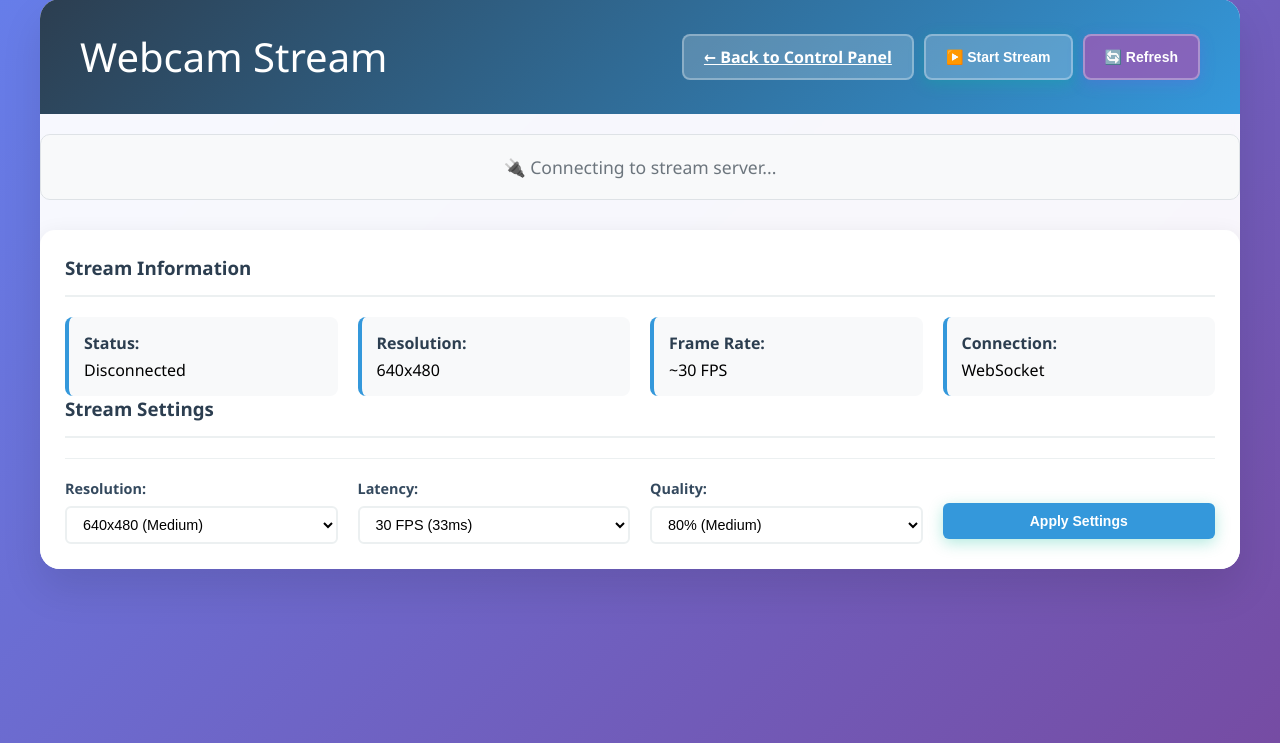
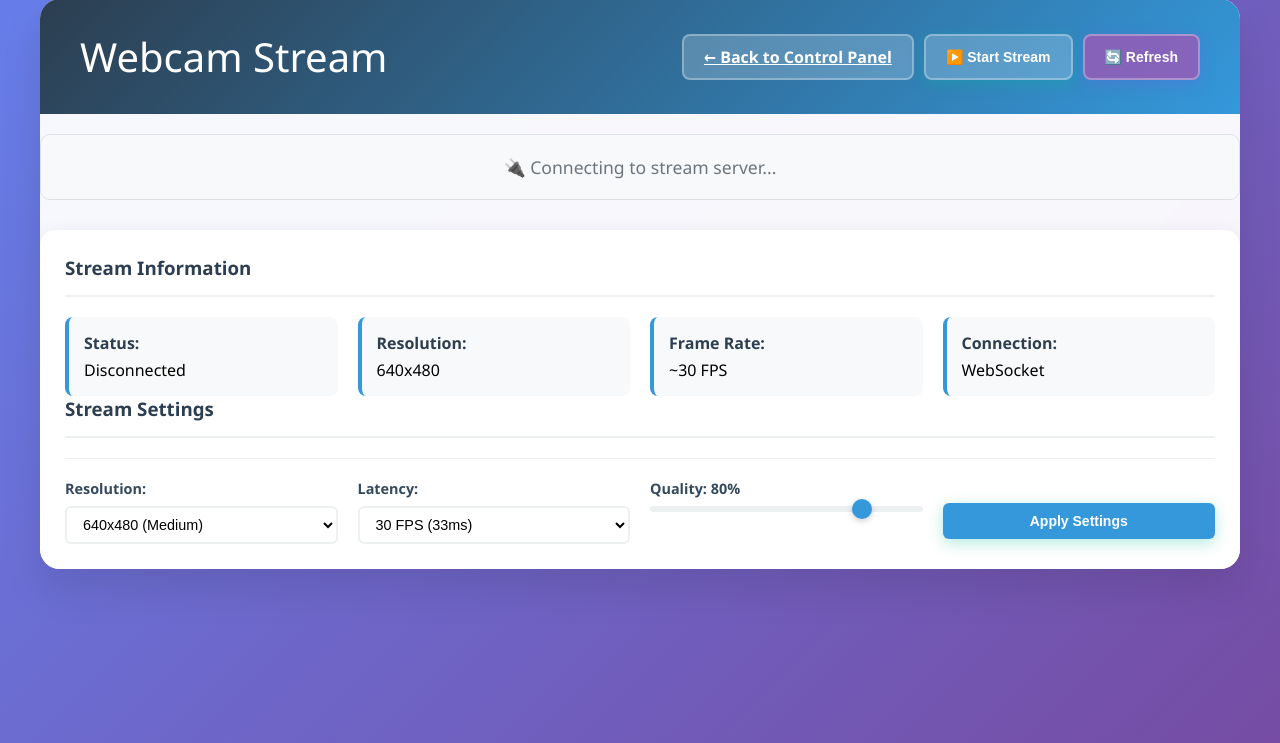
Before and after one commit to XSRT-Code-Repository/raspberry-pi-control-panel, a Flask app: page /webcam in a window 1280 px wide. Shown: the part 21-764 px from the top of the page. Run offline with Flask 3, Linux system fonts and the light colour scheme; some libraries are stand-ins or nearby versions.

Commit message:
feat: change quality setting to slider in webcam route

```diff
--- a/frontend/static/style.css
+++ b/frontend/static/style.css
@@ -889,6 +889,50 @@ button.sweep-btn {
     border-color: #3498db;
 }
 
+.setting-slider {
+    width: 100%;
+    height: 6px;
+    border-radius: 3px;
+    background: #ecf0f1;
+    outline: none;
+    -webkit-appearance: none;
+    appearance: none;
+    transition: background-color 0.3s ease;
+}
+
+.setting-slider::-webkit-slider-thumb {
+    -webkit-appearance: none;
+    appearance: none;
+    width: 20px;
+    height: 20px;
+    border-radius: 50%;
+    background: #3498db;
+    cursor: pointer;
+    box-shadow: 0 2px 6px rgba(0, 0, 0, 0.2);
+    transition: all 0.2s ease;
+}
+
+.setting-slider::-webkit-slider-thumb:hover {
+    background: #2980b9;
+    transform: scale(1.1);
+}
+
+.setting-slider::-moz-range-thumb {
+    width: 20px;
+    height: 20px;
+    border-radius: 50%;
+    background: #3498db;
+    cursor: pointer;
+    border: none;
+    box-shadow: 0 2px 6px rgba(0, 0, 0, 0.2);
+    transition: all 0.2s ease;
+}
+
+.setting-slider::-moz-range-thumb:hover {
+    background: #2980b9;
+    transform: scale(1.1);
+}
+
 .setting-btn {
     padding: 10px 16px;
     background: #3498db;
--- a/frontend/templates/webcam.html
+++ b/frontend/templates/webcam.html
@@ -63,13 +63,8 @@
                     </select>
                 </div>
                 <div class="setting-item">
-                    <label for="quality-select">Quality:</label>
-                    <select id="quality-select" class="setting-select">
-                        <option value="60">60% (Low)</option>
-                        <option value="80" selected>80% (Medium)</option>
-                        <option value="90">90% (High)</option>
-                        <option value="100">100% (Best)</option>
-                    </select>
+                    <label for="quality-slider">Quality: <span id="quality-value">80</span>%</label>
+                    <input type="range" id="quality-slider" class="setting-slider" min="0" max="100" value="80" step="5">
                 </div>
                 <div class="setting-item">
                     <button id="apply-settings" class="setting-btn">Apply Settings</button>
@@ -158,6 +153,9 @@
                 document.getElementById('resolution-text').textContent = currentSettings.resolution;
                 const fps = Math.round(1000 / (currentSettings.latency * 1000));
                 document.getElementById('fps-text').textContent = '~' + fps + ' FPS';
+                // Update quality display
+                qualityValue.textContent = currentSettings.quality;
+                qualitySlider.value = currentSettings.quality;
             });
         }
 
@@ -188,13 +186,19 @@
         // Settings controls
         const resolutionSelect = document.getElementById('resolution-select');
         const latencySelect = document.getElementById('latency-select');
-        const qualitySelect = document.getElementById('quality-select');
+        const qualitySlider = document.getElementById('quality-slider');
+        const qualityValue = document.getElementById('quality-value');
         const applyBtn = document.getElementById('apply-settings');
+
+        // Update quality value display when slider changes
+        qualitySlider.addEventListener('input', function() {
+            qualityValue.textContent = this.value;
+        });
 
         function updateSettings() {
             currentSettings.resolution = resolutionSelect.value;
             currentSettings.latency = parseFloat(latencySelect.value);
-            currentSettings.quality = parseInt(qualitySelect.value);
+            currentSettings.quality = parseInt(qualitySlider.value);
 
             if (socket && socket.connected) {
                 socket.emit('update_settings', currentSettings);
@@ -223,6 +227,8 @@
         // Initialize socket connection when page loads
         document.addEventListener('DOMContentLoaded', function() {
             initSocket();
+            // Initialize quality value display
+            qualityValue.textContent = qualitySlider.value;
             setTimeout(() => {
                 toggleBtn.disabled = false;
             }, 1000);
```
